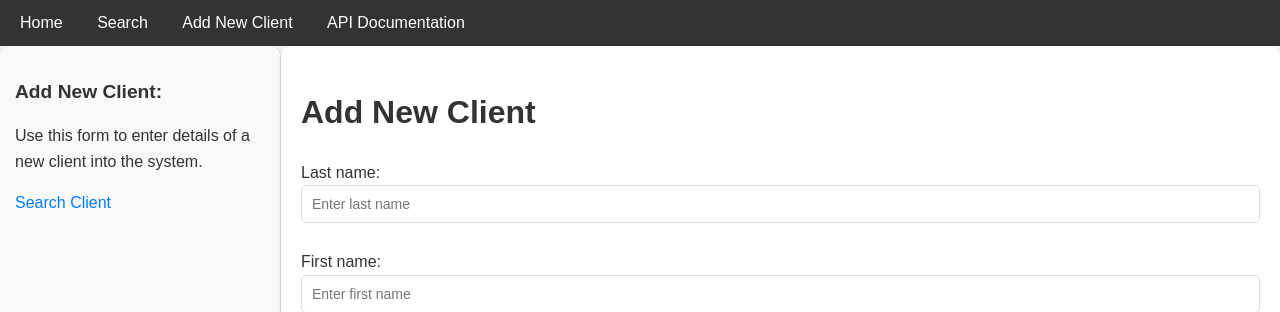
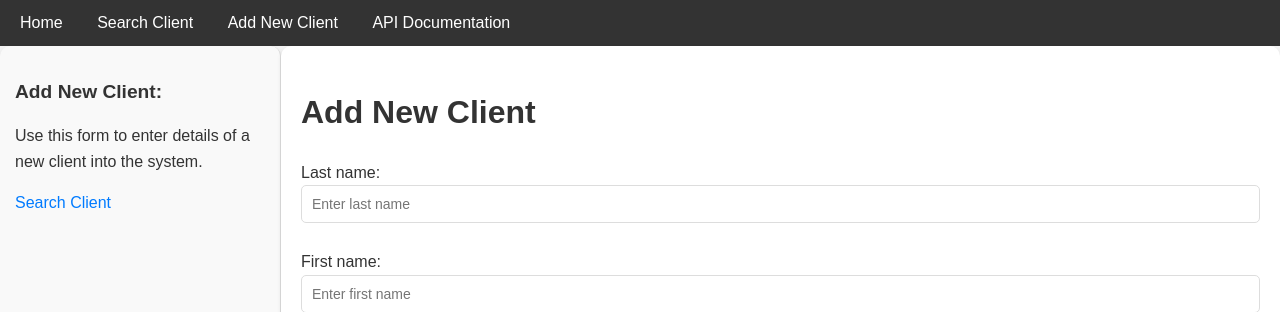
Before and after one commit to iOSSergey/client-management-system, a Django app: page /client-management-system/add-client/ in a window 1280 px wide. Shown: the top 312 px of the page. Run offline with Django 5.2, Linux system fonts and the light colour scheme.

Commit message:
:sparkles: Update Navigation Items

```diff
--- a/clients/templates/clients/base.html
+++ b/clients/templates/clients/base.html
@@ -14,7 +14,7 @@
     <nav>
         <ul>
             <li><a href="{% url 'latest_clients' %}">Home</a></li>
-            <li><a href="{% url 'search_clients' %}">Search</a></li>
+            <li><a href="{% url 'search_clients' %}">Search Client</a></li>
             <li><a href="{% url 'add_client' %}">Add New Client</a></li>
             <li><a href="{% url 'api-documentation' %}">API Documentation</a></li>
         </ul>
```
